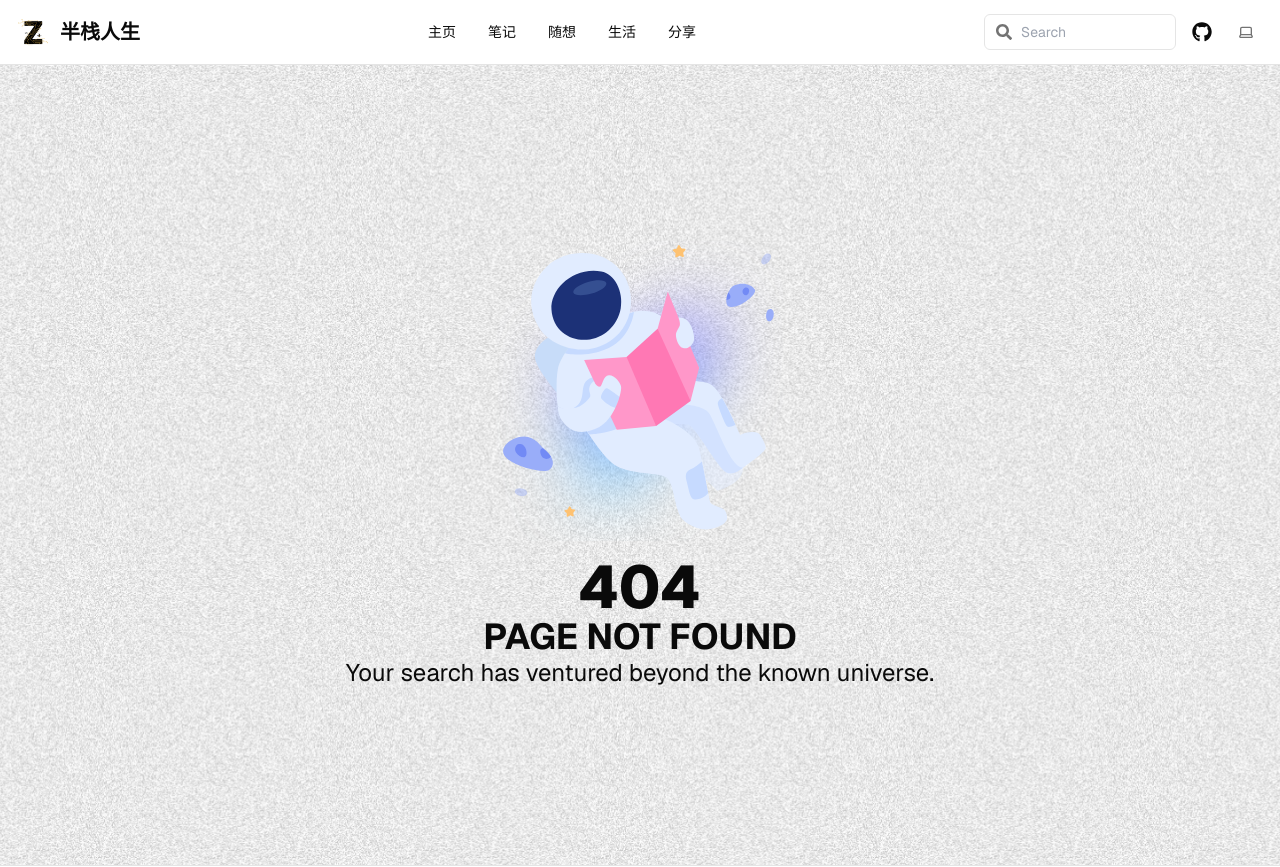
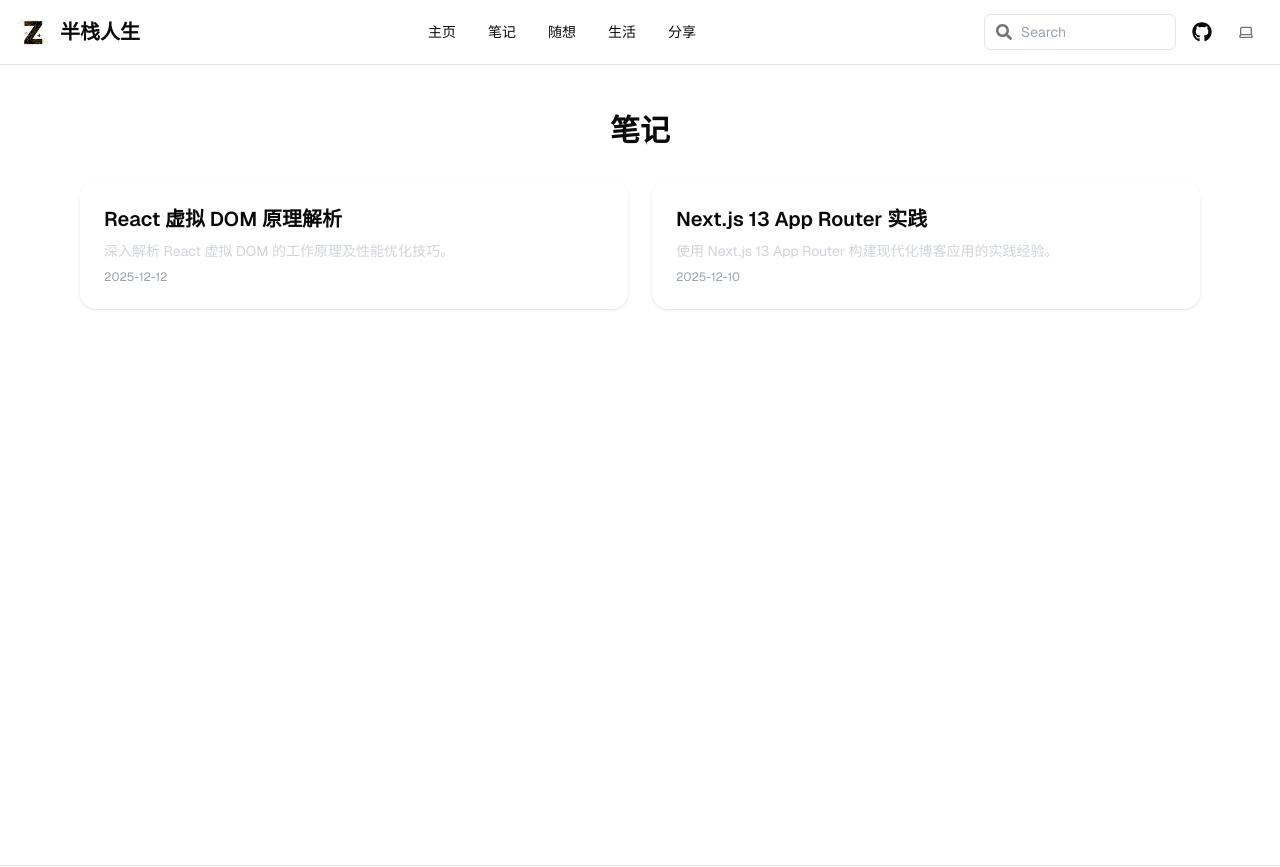
Before and after one commit to 626-Legendary/zexiang-zhang-blog, a Next.js app: page /notes in a window 1280 px wide. Before the commit this address had no page. Shown: the top 867 px of the page. Built offline with nearby package versions, Linux system fonts and the light colour scheme.

Commit message:
update:notes route

```diff
--- /dev/null
+++ b/app/notes/page.tsx
@@ -0,0 +1,46 @@
+import Link from "next/link";
+
+type Note = {
+  id: string;
+  title: string;
+  summary: string;
+  date: string;
+};
+
+const notes: Note[] = [
+  {
+    id: "note-1",
+    title: "React 虚拟 DOM 原理解析",
+    summary: "深入解析 React 虚拟 DOM 的工作原理及性能优化技巧。",
+    date: "2025-12-12",
+  },
+  {
+    id: "note-2",
+    title: "Next.js 13 App Router 实践",
+    summary: "使用 Next.js 13 App Router 构建现代化博客应用的实践经验。",
+    date: "2025-12-10",
+  },
+  // 可以替换为真实数据或 fetch API
+];
+
+export default function NotesPage() {
+  return (
+    <main className="min-h-screen w-full max-w-6xl mx-auto px-4 py-12 flex flex-col gap-8">
+      <h1 className="text-3xl font-bold text-center">笔记</h1>
+
+      <div className="grid grid-cols-1 md:grid-cols-2 gap-6">
+        {notes.map((note) => (
+          <Link
+            key={note.id}
+            href={`/notes/${note.id}`}
+            className="p-6 bg-white/10 backdrop-blur-lg rounded-2xl shadow hover:shadow-lg transition-shadow flex flex-col gap-2"
+          >
+            <h2 className="text-xl font-semibold">{note.title}</h2>
+            <p className="text-gray-300 text-sm">{note.summary}</p>
+            <span className="text-gray-400 text-xs mt-auto">{note.date}</span>
+          </Link>
+        ))}
+      </div>
+    </main>
+  );
+}
--- a/app/page.tsx
+++ b/app/page.tsx
@@ -9,13 +9,16 @@ import { SignUpUserSteps } from "@/components/tutorial/sign-up-user-steps";
 import Link from "next/link";
 import { Suspense } from "react";
 
-import {WeatherWidget} from "@/components/widgets/weather-widget"
+import { WeatherWidget } from "@/components/widgets/weather-widget"
 
 export default function Home() {
   return (
     <main className="min-h-screen flex flex-col items-center">
       123
-      <WeatherWidget/>
+      <div className="w-1/5">
+        <WeatherWidget />
+      </div>
+
     </main>
   );
 }
```
